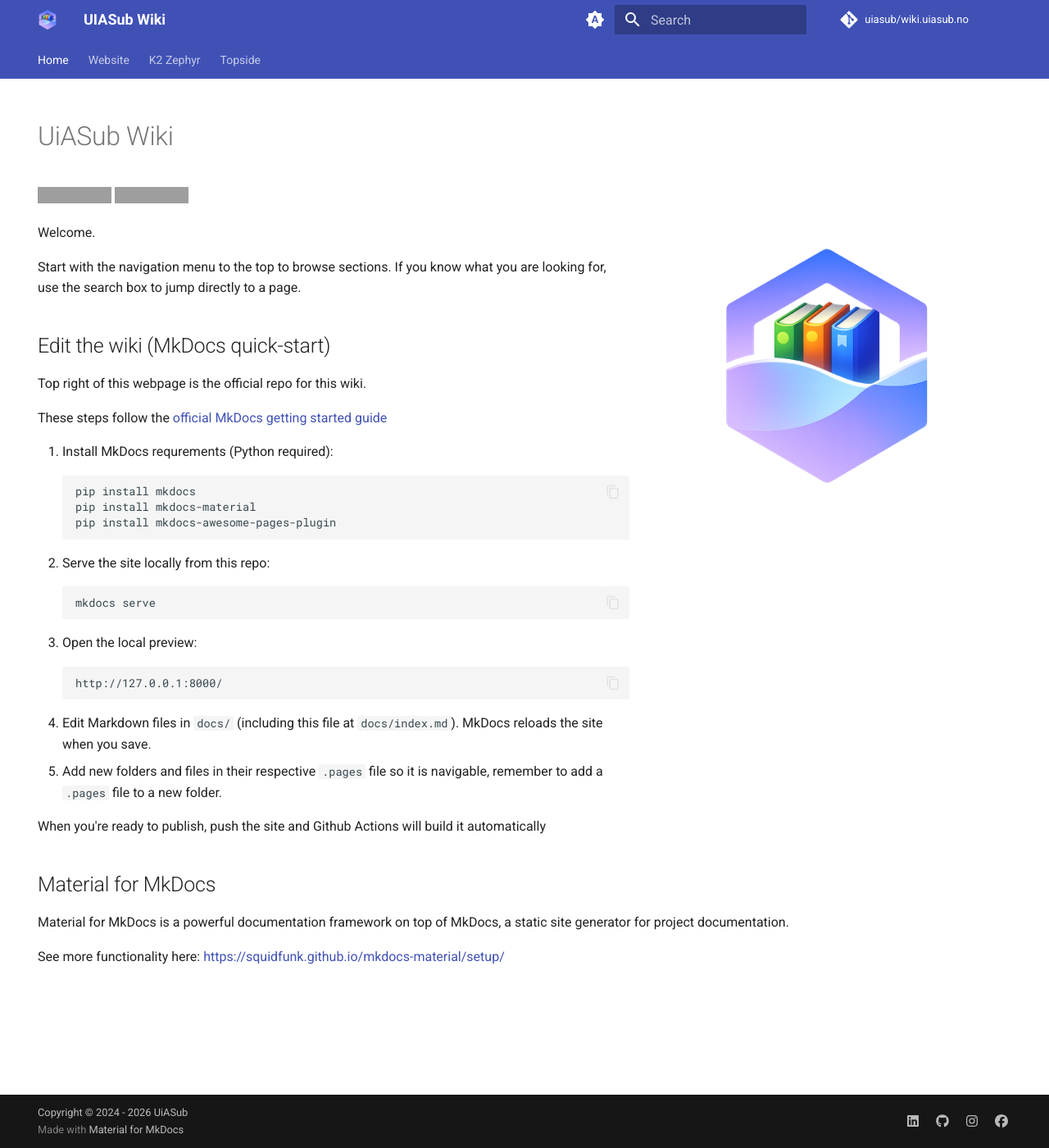
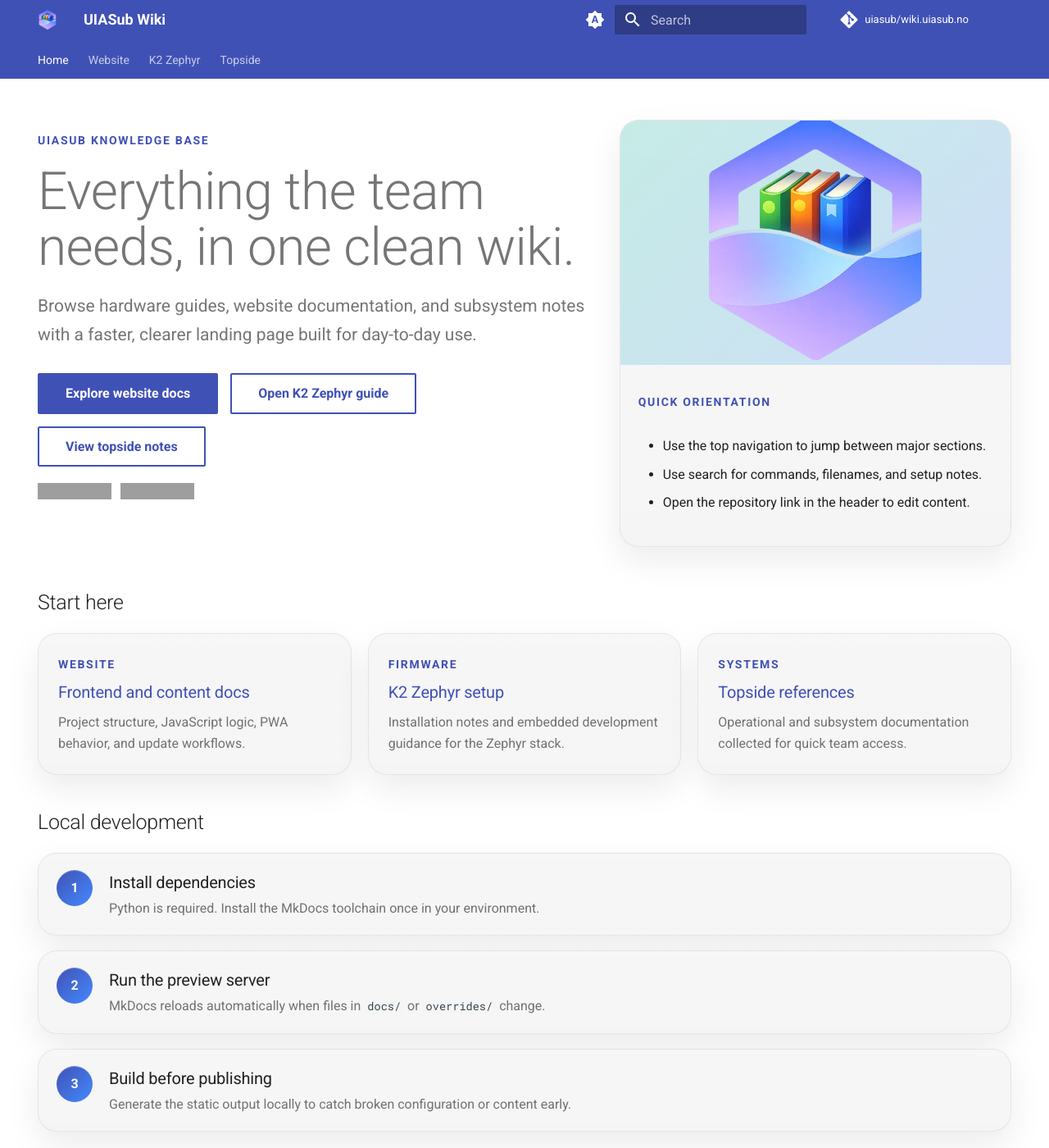
Before and after one commit to UiASub/wiki.uiasub.no, an MkDocs documentation site: the page built from docs/index.md, in a window 1280 px wide and 1400 px high. Shown: the whole window at 82% size. Built offline with MkDocs 1.6.1 and Material for MkDocs 9.7.7, drawn with Linux system fonts in a browser that asks for light colours; comment, search, counter and statistics services are not loaded; some of the changed text lies outside the part shown; grey boxes are pictures that could not be loaded.

Commit message:
Update Wiki hompage to have html and added data.md for data.json explaination.

````diff
--- a/docs/index.md
+++ b/docs/index.md
@@ -3,45 +3,105 @@ hide:
   - toc
   - navigation
 ---
-# UiASub Wiki
+<div class="home-hero">
+  <div>
+    <p class="home-eyebrow">UiASub knowledge base</p>
+    <h1>Everything the team needs, in one clean wiki.</h1>
+    <p class="home-lead">
+      Browse hardware guides, website documentation, and subsystem notes with a faster,
+      clearer landing page built for day-to-day use.
+    </p>
+    <div class="home-actions">
+      <a class="md-button md-button--primary" href="website/">Explore website docs</a>
+      <a class="md-button" href="k2zephyr/">Open K2 Zephyr guide</a>
+      <a class="md-button" href="topside/">View topside notes</a>
+    </div>
+    <div class="home-badges">
+      <img alt="GitHub last commit" src="https://img.shields.io/github/last-commit/uiasub/wiki.uiasub.no">
+      <img alt="GitHub Actions workflow status" src="https://img.shields.io/github/actions/workflow/status/UiASub/wiki.uiasub.no/.github%2Fworkflows%2Fdeploy-mkdocs.yml">
+    </div>
+  </div>
+  <div class="home-panel">
+    <img
+      src="assets/wiki_uiasub-hero.webp"
+      alt="UiASub wiki preview"
+      class="home-panel__image"
+      width="768"
+      height="768"
+      decoding="async"
+    >
+    <div class="home-panel__content">
+      <p class="home-panel__title">Quick orientation</p>
+      <ul class="home-checklist">
+        <li>Use the top navigation to jump between major sections.</li>
+        <li>Use search for commands, filenames, and setup notes.</li>
+        <li>Open the repository link in the header to edit content.</li>
+      </ul>
+    </div>
+  </div>
+</div>
 
-![Read the wiki](assets/wiki_uiasub.png){ width="450" align=right }
+## Start here
 
-![GitHub last commit](https://img.shields.io/github/last-commit/uiasub/wiki.uiasub.no)
-![GitHub Actions Workflow Status](https://img.shields.io/github/actions/workflow/status/UiASub/wiki.uiasub.no/.github%2Fworkflows%2Fdeploy-mkdocs.yml)
+<div class="home-card-grid">
+  <a class="home-card" href="website/">
+    <span class="home-card__eyebrow">Website</span>
+    <h3>Frontend and content docs</h3>
+    <p>Project structure, JavaScript logic, PWA behavior, and update workflows.</p>
+  </a>
+  <a class="home-card" href="k2zephyr/">
+    <span class="home-card__eyebrow">Firmware</span>
+    <h3>K2 Zephyr setup</h3>
+    <p>Installation notes and embedded development guidance for the Zephyr stack.</p>
+  </a>
+  <a class="home-card" href="topside/">
+    <span class="home-card__eyebrow">Systems</span>
+    <h3>Topside references</h3>
+    <p>Operational and subsystem documentation collected for quick team access.</p>
+  </a>
+</div>
 
-Welcome.
+## Local development
 
-Start with the navigation menu to the top to browse sections. If you know what you are looking for, use the search box to jump directly to a page.
+<div class="home-steps">
+  <div class="home-step">
+    <span class="home-step__number">1</span>
+    <div>
+      <h3>Install dependencies</h3>
+      <p>Python is required. Install the MkDocs toolchain once in your environment.</p>
+    </div>
+  </div>
+  <div class="home-step">
+    <span class="home-step__number">2</span>
+    <div>
+      <h3>Run the preview server</h3>
+      <p>MkDocs reloads automatically when files in <code>docs/</code> or <code>overrides/</code> change.</p>
+    </div>
+  </div>
+  <div class="home-step">
+    <span class="home-step__number">3</span>
+    <div>
+      <h3>Build before publishing</h3>
+      <p>Generate the static output locally to catch broken configuration or content early.</p>
+    </div>
+  </div>
+</div>
 
-## Edit the wiki (MkDocs quick-start)
+```bash
+python3 -m pip install mkdocs mkdocs-material mkdocs-awesome-pages-plugin
+mkdocs serve
+mkdocs build
+```
 
-Top right of this webpage is the official repo for this wiki.
+Open the local preview at `http://127.0.0.1:8000/`.
 
-These steps follow the [official MkDocs getting started guide](https://www.mkdocs.org/getting-started/)
+## Editing workflow
 
-1. Install MkDocs requrements (Python required):
-```bash
-pip install mkdocs
-pip install mkdocs-material
-pip install mkdocs-awesome-pages-plugin
-```
-2. Serve the site locally from this repo:
-   ```bash
-   mkdocs serve
-   ```
-3. Open the local preview:
-   ```url
-   http://127.0.0.1:8000/
-   ```
-4. Edit Markdown files in `docs/` (including this file at `docs/index.md`).
-   MkDocs reloads the site when you save.
-5. Add new folders and files in their respective `.pages` file so it is navigable, remember to add a `.pages` file to a new folder.
+- Edit Markdown content in `docs/`.
+- Keep navigation updated through the relevant `.pages` file in each folder.
+- Use the repository link in the top-right corner to jump straight to source control.
+- Push changes when ready; GitHub Actions handles deployment automatically.
 
-When you're ready to publish, push the site and Github Actions will build it automatically
+## About Material for MkDocs
 
-## Material for MkDocs
-
-Material for MkDocs is a powerful documentation framework on top of MkDocs, a static site generator for project documentation.
-
-See more functionality here: <https://squidfunk.github.io/mkdocs-material/setup/>
+This site uses [Material for MkDocs](https://squidfunk.github.io/mkdocs-material/setup/), giving the wiki fast navigation, search, theming, and a polished documentation experience on top of MkDocs.
--- /dev/null
+++ b/docs/stylesheets/extra.css
@@ -0,0 +1,186 @@
+.home-hero {
+  display: grid;
+  grid-template-columns: minmax(0, 1.35fr) minmax(280px, 0.95fr);
+  gap: 1.5rem;
+  align-items: stretch;
+  margin: 0 0 2.5rem;
+}
+
+.home-eyebrow,
+.home-card__eyebrow,
+.home-panel__title {
+  display: inline-block;
+  font-size: 0.7rem;
+  font-weight: 700;
+  letter-spacing: 0.12em;
+  text-transform: uppercase;
+  color: var(--md-primary-fg-color);
+}
+
+.home-hero h1 {
+  margin: 0.2rem 0 0.8rem;
+  font-size: clamp(2.2rem, 5vw, 3.4rem);
+  line-height: 1.05;
+}
+
+.home-lead {
+  max-width: 42rem;
+  font-size: 1.05rem;
+  line-height: 1.7;
+  color: var(--md-default-fg-color--light);
+}
+
+.home-actions {
+  display: flex;
+  flex-wrap: wrap;
+  gap: 0.75rem;
+  margin: 1.4rem 0 1rem;
+}
+
+.home-badges {
+  display: flex;
+  flex-wrap: wrap;
+  gap: 0.55rem;
+  align-items: center;
+}
+
+.home-badges img {
+  display: block;
+  height: 20px;
+}
+
+.home-panel,
+.home-card,
+.home-step {
+  border: 1px solid var(--md-default-fg-color--lightest);
+  background:
+    linear-gradient(180deg, rgba(255, 255, 255, 0.16), rgba(255, 255, 255, 0.04)),
+    var(--md-code-bg-color);
+  border-radius: 1.15rem;
+  box-shadow: 0 16px 40px rgba(0, 0, 0, 0.08);
+}
+
+[data-md-color-scheme="slate"] .home-panel,
+[data-md-color-scheme="slate"] .home-card,
+[data-md-color-scheme="slate"] .home-step {
+  background:
+    linear-gradient(180deg, rgba(255, 255, 255, 0.05), rgba(255, 255, 255, 0.02)),
+    rgba(17, 24, 39, 0.72);
+  box-shadow: 0 20px 44px rgba(0, 0, 0, 0.28);
+}
+
+.home-panel {
+  overflow: hidden;
+}
+
+.home-panel__image {
+  display: block;
+  width: 100%;
+  aspect-ratio: 16 / 10;
+  object-fit: cover;
+  background: linear-gradient(135deg, rgba(0, 191, 165, 0.2), rgba(68, 138, 255, 0.22));
+}
+
+.home-panel__content {
+  padding: 1rem 1.1rem 1.2rem;
+}
+
+.home-checklist {
+  margin: 0.75rem 0 0;
+  padding-left: 1.1rem;
+}
+
+.home-checklist li + li {
+  margin-top: 0.45rem;
+}
+
+.home-card-grid {
+  display: grid;
+  grid-template-columns: repeat(3, minmax(0, 1fr));
+  gap: 1rem;
+  margin: 1rem 0 2rem;
+}
+
+.home-card {
+  display: block;
+  padding: 1.2rem;
+  color: inherit;
+  text-decoration: none;
+  transition:
+    transform 0.18s ease,
+    border-color 0.18s ease,
+    box-shadow 0.18s ease;
+}
+
+.home-card:hover {
+  transform: translateY(-3px);
+  border-color: color-mix(in srgb, var(--md-primary-fg-color) 45%, transparent);
+  box-shadow: 0 18px 36px rgba(0, 0, 0, 0.12);
+}
+
+.home-card h3 {
+  margin: 0.35rem 0 0.45rem;
+}
+
+.home-card p,
+.home-step p {
+  margin: 0;
+  color: var(--md-default-fg-color--light);
+}
+
+.home-steps {
+  display: grid;
+  gap: 0.9rem;
+  margin: 1rem 0 1.25rem;
+}
+
+.home-step {
+  display: grid;
+  grid-template-columns: auto 1fr;
+  gap: 1rem;
+  align-items: start;
+  padding: 1rem 1.1rem;
+}
+
+.home-step__number {
+  display: inline-grid;
+  place-items: center;
+  width: 2.2rem;
+  height: 2.2rem;
+  border-radius: 999px;
+  font-weight: 700;
+  color: var(--md-primary-bg-color);
+  background: linear-gradient(135deg, var(--md-primary-fg-color), #448aff);
+  box-shadow: inset 0 1px 0 rgba(255, 255, 255, 0.25);
+}
+
+.home-step h3 {
+  margin: 0 0 0.2rem;
+}
+
+.md-typeset .home-actions .md-button {
+  margin: 0;
+}
+
+@media screen and (max-width: 76.1875em) {
+  .home-hero,
+  .home-card-grid {
+    grid-template-columns: 1fr;
+  }
+}
+
+@media screen and (max-width: 44.9375em) {
+  .home-hero h1 {
+    font-size: 2.1rem;
+  }
+
+  .home-actions,
+  .home-badges {
+    align-items: stretch;
+  }
+
+  .home-actions .md-button {
+    width: 100%;
+    text-align: center;
+  }
+}
--- a/mkdocs.yml
+++ b/mkdocs.yml
@@ -12,9 +12,12 @@ theme:
   features:
     - navigation.instant
     - navigation.instant.progress
+    - navigation.top
     - navigation.tabs
     - content.code.copy
     - content.tabs.link
+    - search.highlight
+    - search.suggest
   palette:
     # Palette toggle for automatic mode
     - media: "(prefers-color-scheme)"
@@ -72,6 +75,9 @@ plugins:
   - search
   - awesome-pages
 
+extra_css:
+  - stylesheets/extra.css
+
 copyright: Copyright &copy; 2024 - 2026 UiASub
 
 # Repository
````
Also changed, not shown: docs/assets/wiki_uiasub-hero.webp (added).
